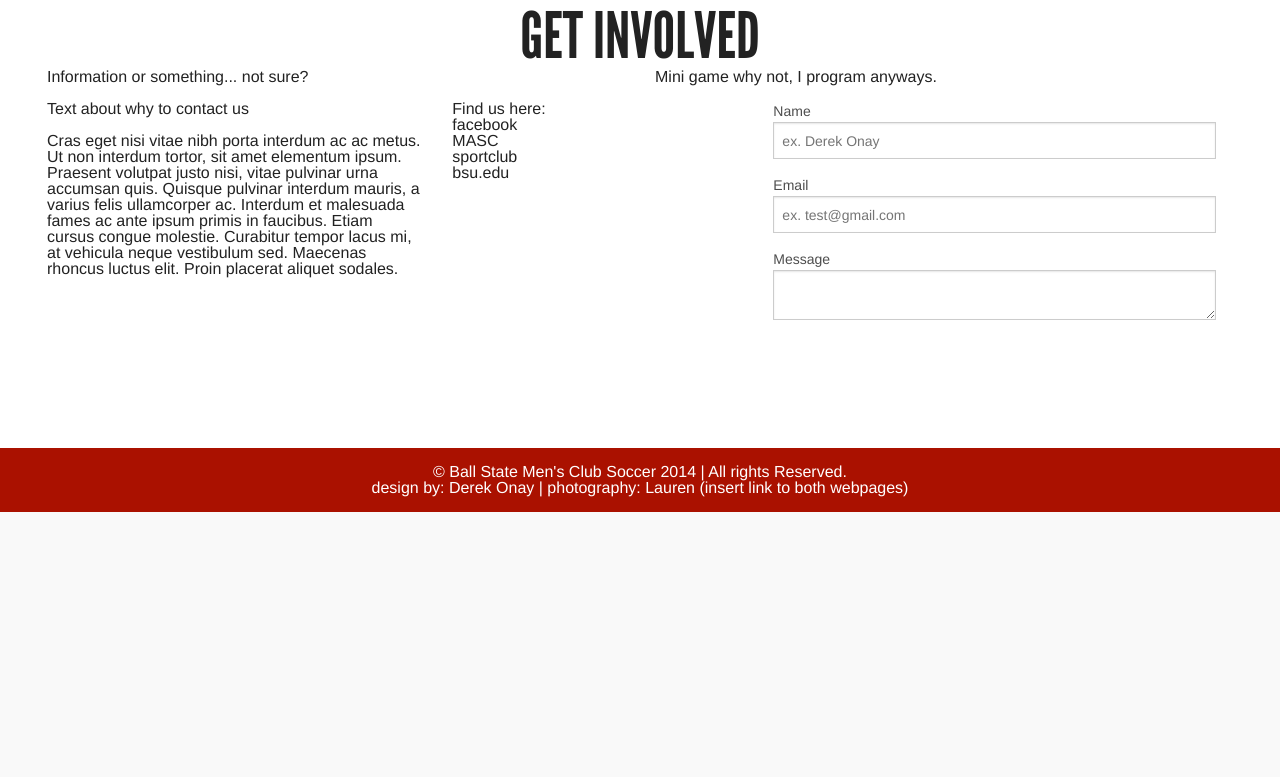
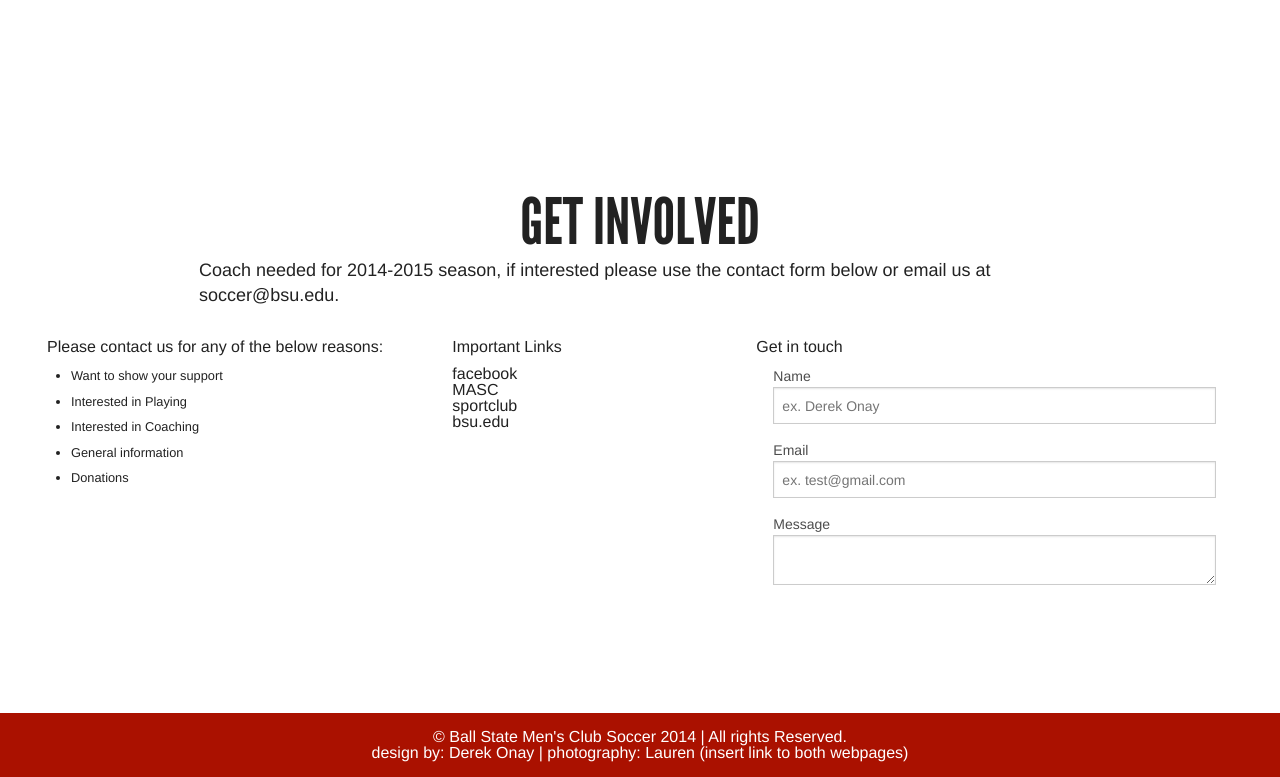
Before and after one commit to Riggd/BSUMCS, a PHP site: page / in a window 1280 px wide. Shown: the part 4463-5240 px from the top of the page. Before the commit the page ends 4975 px from the top, so only its background shows below. Run offline with PHP 8.4, Linux system fonts and the light colour scheme; some libraries are stand-ins or nearby versions.

Commit message:
Venue Section

```diff
--- a/css/styles.css
+++ b/css/styles.css
@@ -102,6 +102,17 @@ h1, h2, h3, h4 {
 
 p {
     line-height: 1.5;
+    font-size: .8em;
+}
+
+.list-text {
+    line-height: 1.5;
+    font-size: .8em;
+}
+
+
+.list-text li {
+    margin: 0.5em;
 }
 
 .right {
--- a/index.php
+++ b/index.php
@@ -64,7 +64,7 @@
                     </blockquote>
                 </div>
                 <div class="row">
-                    <div class="medium-6 columns">
+                    <div class="medium-6 columns hide-for-small-only">
                         <h2 class="center-text">History of our club</h2>
                         <p>
                         Ball State University Men's Club Soccer is a high-level soccer program that
@@ -95,6 +95,8 @@
                                 The team will meet at the bus stop circle near Worthen Arena, and across from Johnson Dorms
                                 roughly 20 minutes before the tryouts start. This allows us to show up as a team and make sure
                                 those without a means of transportation are able to make it to the fields.
+
+                                The team typically has a roster size of 22-24 players, 2-3 of which will be goal keepers.
                             </p>
                             <div class="small-12 medium-12 large-6 columns">
                                 <h4 class="center-text">When?</h4>
@@ -102,7 +104,7 @@
                                     All tryouts for the 2014 season will begin at 6:00pm and run until 8:00pm.<br />
                                     The tryouts will take place on the following days:
                                 </p>
-                                <ul>
+                                <ul class="list-text">
                                     <li>
                                         Tuesday, August 19th<br />
                                         Eastside Sports Complex<br />
@@ -125,7 +127,7 @@
                                 <p>
                                     Make sure you bring with you to each tryout:
                                 </p>
-                                <ul>
+                                <ul class="list-text">
                                     <li>BSU ID Card</li>
                                     <li>Soccer Cleats</li>
                                     <li>Running Shoes</li>
@@ -147,11 +149,28 @@
                     <h2 div class="center-text">What We Do</h2>
                     <div class="medium-6 large-4  columns">
                         <h3 div class="center-text">Team Information</h3>
-                        test
+                        <p>
+                        The Ball State club soccer team is a group of men dedicated to playing the sport and having fun. We currently play in the Central Division of the Midwest Alliance Soccer Conference,
+                        with hopes of receiving our first ever Regional Tournament bid.<br /><br />
+                        The team practices somewhere between two to four times a week. This allows use to blend together multiple field types, as well as training styles. We as a team practice both indoors
+                        and outdoors. These practices are usually between 6:00-8:00pm when outside, and usually after 8:00pm when indoors. At Ball State we are lucky to have an award-winning Student Recreation
+                        Center, which includes an indoor turf field, an indoor hard court surface, and an outdoor training area. <br /><br />
+                        Dues for our club for the 2014-2015 Season will be $150 per player, this price includes the following: league membership due, uniforms, travel costs, referee dues, and other expenses such as gas
+                        and hotel fees. All BSU Sport Clubs are student funded, and over the past few years we have been working to lower our dues in order to allow more participation from students; however,
+                        we do rely on these membership dues to stay afloat. Donations are highly appreciated and make a major difference in what we are able to do as a club.
+                        </p>
                     </div>
                     <div class="medium-6 large-4  columns">
                         <h3 div class="center-text">Community Involvement</h3>
-                        Fusce luctus est a dolor luctus dapibus. In pharetra lectus est, vitae adipiscing quam iaculis at. Sed sit amet aliquam tellus, pharetra luctus enim. Donec et quam ac lorem suscipit laoreet et ac risus. Pellentesque varius nunc ac dui mollis, sit amet scelerisque neque tempus. Mauris quis malesuada est. Pellentesque dolor purus, tempus sed sollicitudin ut, pretium at dolor. In blandit nisl sit amet vestibulum sollicitudin. Etiam quam ligula, interdum sit amet mattis a, ornare ut lorem. Donec porta arcu vitae felis suscipit, et imperdiet est feugiat. Vestibulum in ipsum in purus facilisis venenatis quis eget risus. Pellentesque dictum sollicitudin pellentesque. Maecenas malesuada consequat erat, id tempor mi mollis tempor.
+                        <p>
+                        The Cardinals are more than just a team on the pitch, in the time off the field the Cardinals are working to show the Ball State and Muncie Community we want to help! Every year our team works with
+                        local youth club, Delaware County Futbol Club, as coaches to provide the club with a new perspective in soccer. As many of our players or not from the Muncie area this allows the teams to be coached
+                        in a different style than they may be used to. This experience not only allows our players to gain leadership experience, but also continue doing something they love and also give back to the community.<br /><br />
+                        The team also participates in stadium clean-ups once or twice per semester, on campus to help Ball State University. The team also participates in the BSU Dance Marathon
+                        in order to raise funds for the Riley Children's Hospital. <br /><br />
+                        As a team we are looking to continue this streak of well-doing and if you are in need of able-bodied young men, feel free to <a href="#contact">contact us</a> below.
+                        We are always open to new ideas and ways we can help!
+                        </p>
                     </div>
                     <div class="medium-12 large-4 columns">
                         <h3 div class="center-text">Partners</h3>
@@ -541,46 +560,45 @@
                 </div>
                 <div class="burris">
                     <div class="row">
-                        <div class="medium-8 large-5 medium-offset-4 large-offset-7 columns">
+                        <div class="medium-8 large-5 medium-offset-4 large-offset-7 columns bg-venues">
                             <div class="venue-title center-text">Burris Field</div>
-                            <div class="venue-info">
+                            <div class="venue-info hide-for-small-only">
                             Home field for the Men and Women's BSU club soccer teams, as well as Burris Laboratory School.<br /><br />
                             This venue, brought to life in 2013, is used only for matches.<br /><br />
                             When our Cardinals step on to this pitch... they mean business!
                             </div>
-                            BUTTONS HERE
-                            TO MAP - FIELD STATUS
+                            <a class="map-button" href="maps.google.com">Google Maps</a>
+                            <div class="field-burris right open">Status: <span>Open</span></div>
                         </div>
                     </div>
                 </div>
                 <div class="heath">
                     <div class="row">
-                        <div class="medium-8 large-5 medium-offset-4 large-offset-7 columns">
+                        <div class="medium-8 large-5 medium-offset-4 large-offset-7 columns bg-venues">
                             <div class="venue-title center-text">Heath Field</div>
-                            <div class="venue-info">
+                            <div class="venue-info hide-for-small-only">
                             Practice field for our Cardinals.<br /><br />
                             Our Cardinals also uses Heath Field as our secondary game field if Burris Field is occupied or unavailable for matches.<br /><br />
                             About that hill situated on the 18 yard box... get used to it!
                             </div>
-                            BUTTONS HERE
-                            TO MAP - FIELD STATUS
+                            <a class="map-button" href="maps.google.com">Google Maps</a>
+                            <div class="field-heath right closed">Status: <span>Closed</span></div>
                         </div>
                     </div>
                 </div>
                 <div class="turf">
                     <div class="row">
-                        <div class="medium-8 large-5 medium-offset-4 large-offset-7 columns">
+                        <div class="medium-8 large-5 medium-offset-4 large-offset-7 columns bg-venues">
                             <div class="venue-title center-text">
-                                Briner Sports Complex<br />
-                                Turf Field
+                                Briner Sports Complex
                             </div>
-                            <div class="venue-info">
+                            <div class="venue-info hide-for-small-only">
                             Briner Sports Complex is a state of the art sports complex, owned by BSU Athletics.<br /><br />
-                            Our Cardinals occasionally have a chance to host games at this complex; however, Athletics has first draw.<br /><br />
+                            Our Cardinals occasionally have a chance to host games at this complex.<br /><br />
                             When our team gets the green light for the turf field, we make sure to make good use of our time!
                             </div>
-                            BUTTONS HERE
-                            TO MAP - FIELD STATUS
+                            <a class="map-button" href="maps.google.com">Google Maps</a>
+                            <div class="field-turf right open">Status: <span>Open</span></div>
                         </div>
                     </div>
                 </div>
@@ -596,26 +614,33 @@
                     </div>
                 </div>
                 <div class="row">
-                    <div class="medium-6 columns">
-                    Information or something... not sure?
-                    </div>
-                    <div class="medium-6 columns">
-                    Mini game why not, I program anyways.
+                    <div class="medium-9 small-centered columns">
+                        <h5>
+                        Coach needed for 2014-2015 season, if interested please use the contact form below or email us
+                        at soccer@bsu.edu.
+                        </h5>
                     </div>
                 </div>
                 <div class="row contact-info">
-                    <div class="medium-6 large-4 columns">
-                    Text about why to contact us <br /><br />
-                    Cras eget nisi vitae nibh porta interdum ac ac metus. Ut non interdum tortor, sit amet elementum ipsum. Praesent volutpat justo nisi, vitae pulvinar urna accumsan quis. Quisque pulvinar interdum mauris, a varius felis ullamcorper ac. Interdum et malesuada fames ac ante ipsum primis in faucibus. Etiam cursus congue molestie. Curabitur tempor lacus mi, at vehicula neque vestibulum sed. Maecenas rhoncus luctus elit. Proin placerat aliquet sodales.
+                    <div class="medium-6 large-4 columns hide-for-small-only">
+                        <h6>Please contact us for any of the below reasons:</h6>
+                        <ul class="list-text">
+                            <li>Want to show your support</li>
+                            <li>Interested in Playing</li>
+                            <li>Interested in Coaching</li>
+                            <li>General information</li>
+                            <li>Donations</li>
+                        </ul>
                     </div>
                     <div class="medium-6 large-3 columns">
-                    Find us here:<br />
-                    facebook<br />
-                    MASC<br />
-                    sportclub<br />
-                    bsu.edu<br />
+                        <h6>Important Links</h6>
+                        facebook<br />
+                        MASC<br />
+                        sportclub<br />
+                        bsu.edu<br />
                     </div>
                     <div class="large-5 columns">
+                        <h6>Get in touch</h6>
                         <form>
                             <div class="row">
                                 <div class="large-12">
```
Also changed, not shown: other parts of css/styles.css (+60 -6 lines).
